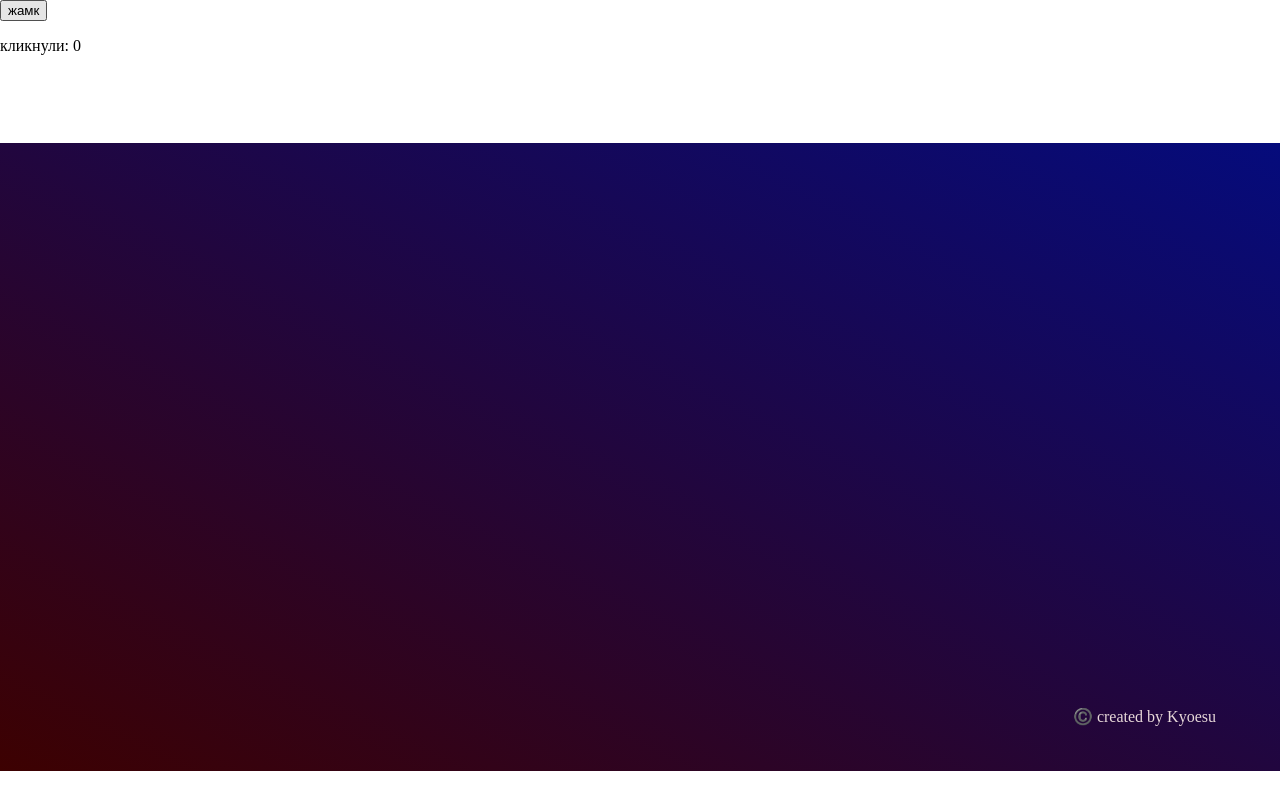
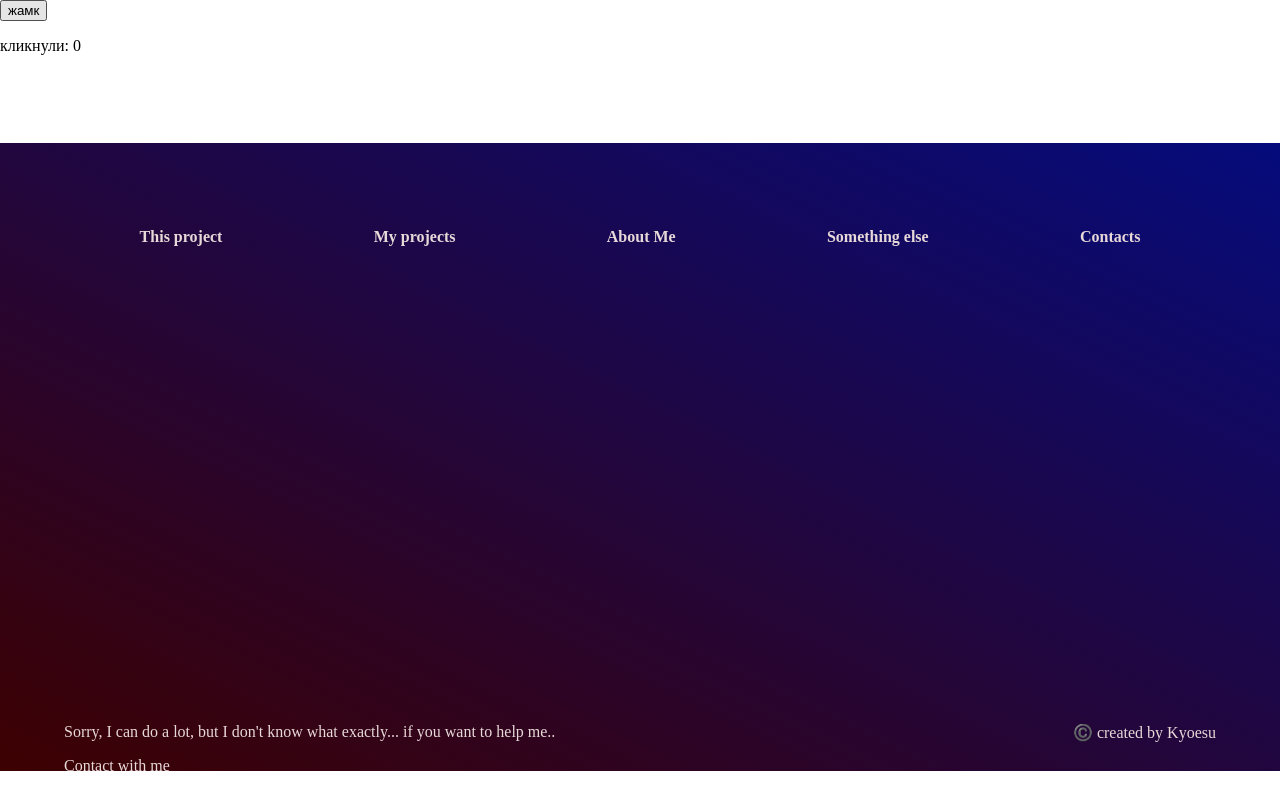
Before and after one commit to kyoesu/portfolio, a Flask app: page / in a window 1280 px wide. Run offline with Flask 3, Linux system fonts and the light colour scheme.

Commit message:
add flex to blocks

```diff
--- a/1)TaskManager/static/styles.css
+++ b/1)TaskManager/static/styles.css
@@ -8,3 +8,23 @@ body{
     color: rgb(232, 217, 217);
     padding: 5%;
 }
+
+#descript{
+    display: flex;
+    flex-direction: row;
+    flex-wrap: wrap;
+    flex: 200px;
+    justify-content: space-around;
+}
+.foot_table{
+    display: flex;
+    flex-direction: column;
+    /*width: 21%;*/
+}
+
+#dow{
+    display: flex;
+    flex-direction: row;
+    justify-content: space-between;
+    flex-wrap: wrap;
+}
--- a/1)TaskManager/templates/index.html
+++ b/1)TaskManager/templates/index.html
@@ -28,8 +28,14 @@
 
 <div id="footer">
     <div style="height: 100%;">
+        <div id="descript">
 
-
+            <div class="foot_table"><h4>This project</h4><p></p></div>
+            <div class="foot_table"><h4>My projects</h4><p></p></div>
+            <div class="foot_table"><h4>About Me</h4><p></p></div>
+            <div class="foot_table"><h4>Something else</h4><p></p></div>
+            <div class="foot_table"><h4>Contacts</h4><p></p></div>
+        </div>
 
 
 
@@ -38,8 +44,13 @@
 
 
     </div>
-    <div align="right">
-    ©️ created by Kyoesu
+
+    <div id="dow">
+        <div >
+            <p>Sorry, I can do a lot, but I don't know what exactly... if you want to help me.. </p>
+            <p>Contact with me</p>
+        </div>
+        <p>©️ created by Kyoesu </p>
     </div>
 </div>
 
```
